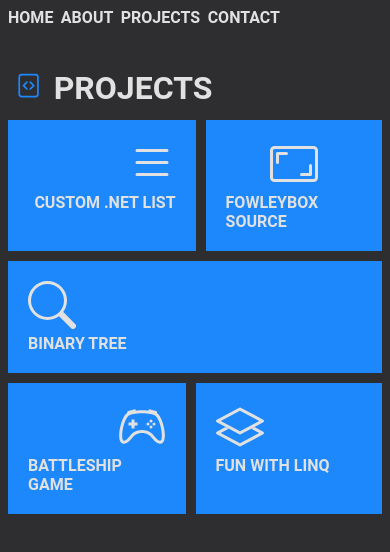
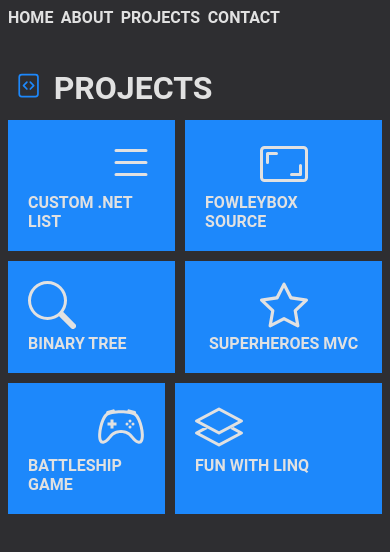
Before and after one commit to fowleyish/Fowleybox, a plain HTML site: page projects.html in a window 390 px wide. Drawn offline with Linux system fonts and the light colour scheme.

Commit message:
Added Superheroes MVC project

```diff
--- a/projects.css
+++ b/projects.css
@@ -12,8 +12,8 @@
     grid-template-areas:
         'x x a a b'
         'c c a a b'
-        'c c d d d'
-        'e e d d d';
+        's s s d d'
+        'e e e d d';
     grid-gap: 10px;
     text-transform: uppercase;
     height: 24vw;
@@ -53,7 +53,7 @@
     transition-duration: 0.4s;
 }
 
-#customList, #bst, #battleShipGame, #funWithLinq, #fowleyBoxSrc {
+#customList, #bst, #battleShipGame, #funWithLinq, #fowleyBoxSrc, #superheroes {
     display: flex;
     flex-flow: column;
 }
@@ -83,6 +83,11 @@
     justify-content: start;
 }
 
+#superheroes {
+    align-items: center;
+    justify-content: center;
+}
+
 #customListLink {
     grid-area: a;
 }
@@ -101,6 +106,10 @@
 
 #fowleyBoxLink {
     grid-area: e;
+}
+
+#superheroesLink {
+    grid-area: s;
 }
 
 .bi {
@@ -127,10 +136,10 @@
     #projectsContainer {
         width: 100%;
         grid-template-areas:
-            'x x x'
-            'a a e'
-            'b b b'
-            'c d d';
+            'x x x x'
+            'a a e e'
+            'b b s s'
+            'c d d d';
     }
     #projectsHeader {
         justify-content: start;
--- a/projects.html
+++ b/projects.html
@@ -42,6 +42,15 @@
                 </svg>
                 <h1 id="sectionTitle">Projects</h1>
             </div>
+
+            <a href="https://github.com/fowleyish/Superheroes-MVC" id="superheroesLink" class="projectLink" target="_blank">
+                <div class="projectSection" id="superheroes">
+                    <svg class="bi bi-star" width="1em" height="1em" viewBox="0 0 16 16" fill="currentColor" xmlns="http://www.w3.org/2000/svg">
+                        <path fill-rule="evenodd" d="M2.866 14.85c-.078.444.36.791.746.593l4.39-2.256 4.389 2.256c.386.198.824-.149.746-.592l-.83-4.73 3.523-3.356c.329-.314.158-.888-.283-.95l-4.898-.696L8.465.792a.513.513 0 00-.927 0L5.354 5.12l-4.898.696c-.441.062-.612.636-.283.95l3.523 3.356-.83 4.73zm4.905-2.767l-3.686 1.894.694-3.957a.565.565 0 00-.163-.505L1.71 6.745l4.052-.576a.525.525 0 00.393-.288l1.847-3.658 1.846 3.658a.525.525 0 00.393.288l4.052.575-2.906 2.77a.564.564 0 00-.163.506l.694 3.957-3.686-1.894a.503.503 0 00-.461 0z" clip-rule="evenodd"/>
+                      </svg>
+                    <span>Superheroes MVC</span>
+                </div>
+            </a>
 
             <a href="https://github.com/fowleyish/BinaryTreeEx" id="bstLink" class="projectLink" target="_blank">
                 <div class="projectSection" id="bst">
```
